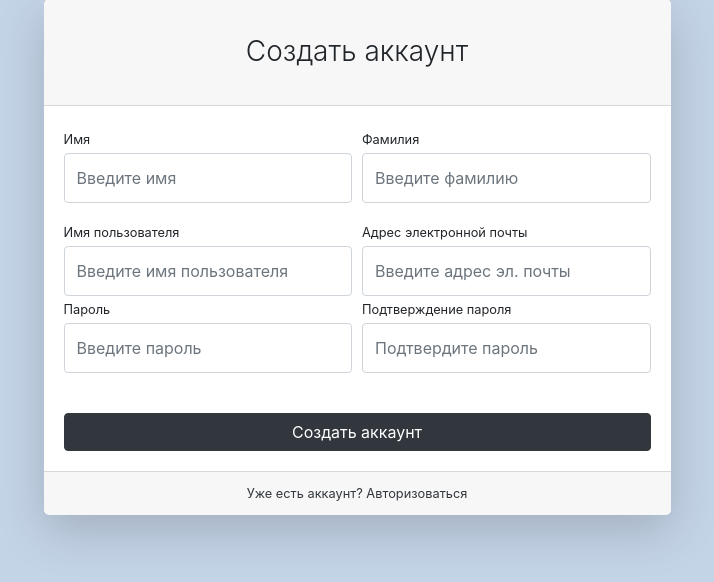
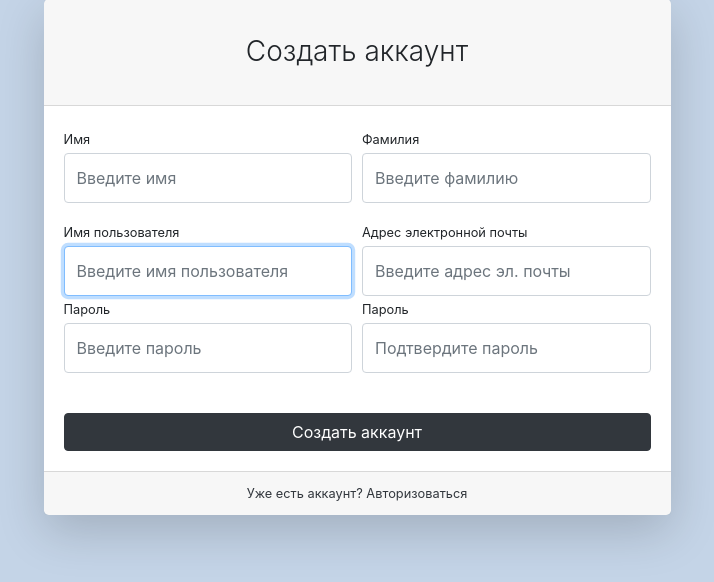
Before and after one commit to evgeniy-kulikov/Stepik_Django-Backend-development, a Django app: page /users/registration/ in a window 1280 px wide. Shown: the part 149-731 px from the top of the page, without its empty margins (283-997 px from the left). Run offline with Django 3.2, Linux system fonts and the light colour scheme; parts of the project's set-up code (start-up, migrations or seed data) failed here and were passed over; some libraries are stand-ins or nearby versions.

Commit message:
4.11 Регистрация

```diff
--- a/products/fixtures/user_first.json
+++ b/products/fixtures/user.json
@@ -1,10 +1,10 @@
 [
 {
-    "model": "auth.user",
+    "model": "users.user",
     "pk": 1,
     "fields": {
-        "password": "pbkdf2_sha256$260000$yVpsQOB3xRKeLD3YtSAH85$k+QsY4Wd2SIA9/LP62Hx1V6eCRMBuua0zTchRU2JUL8=",
-        "last_login": "2023-03-30T18:11:07.900Z",
+        "password": "pbkdf2_sha256$260000$1bTZxKRQJTepXlJQ7y4U9I$3fr6+iXAY+9uRcHFNdw12OLMsymy1SGNQL4HtAyRnt8=",
+        "last_login": "2023-04-02T15:16:18.642Z",
         "is_superuser": true,
         "username": "admin",
         "first_name": "",
@@ -12,7 +12,27 @@
         "email": "",
         "is_staff": true,
         "is_active": true,
-        "date_joined": "2023-03-30T18:11:02.591Z",
+        "date_joined": "2023-03-31T14:34:45.725Z",
+        "image": "",
+        "groups": [],
+        "user_permissions": []
+    }
+},
+{
+    "model": "users.user",
+    "pk": 2,
+    "fields": {
+        "password": "pbkdf2_sha256$260000$wjmFQ3FYRxNxiLFNmfyWCc$Wni/1MfWmmaIudQ68c1c4W40Cbt9r6b89a5xaB78qr0=",
+        "last_login": "2023-04-02T16:59:48.093Z",
+        "is_superuser": false,
+        "username": "ringostarr",
+        "first_name": "Ringo",
+        "last_name": "Starr",
+        "email": "ringo@starr.com",
+        "is_staff": false,
+        "is_active": true,
+        "date_joined": "2023-04-02T16:57:29.176Z",
+        "image": "",
         "groups": [],
         "user_permissions": []
     }
--- a/users/forms.py
+++ b/users/forms.py
@@ -1,4 +1,4 @@
-from django.contrib.auth.forms import AuthenticationForm
+from django.contrib.auth.forms import AuthenticationForm, UserCreationForm
 from django import forms
 from users.models import User
 
@@ -7,14 +7,45 @@ from users.models import User
 class UserLoginForm(AuthenticationForm):
     # Переопределяем поля формы. Кастомизация формы.
     username = forms.CharField(widget=forms.TextInput({
-    'class': 'form-control py-4',
-    'placeholder': 'Введите имя пользователя',
+        'class': 'form-control py-4',
+        'placeholder': 'Введите имя пользователя',
     }))
     password = forms.CharField(widget=forms.PasswordInput({
-    'class': 'form-control py-4',
-    'placeholder': 'Введите пароль',
+        'class': 'form-control py-4',
+        'placeholder': 'Введите пароль',
     }))
 
     class Meta:  # class Meta отвечает за выбор модели и отображаемых полей
         model = User
         fields = ('username', 'password')
+
+
+class UserRegistrationForm(UserCreationForm):
+    first_name = forms.CharField(widget=forms.TextInput({
+        'class': 'form-control py-4',
+        'placeholder': 'Введите имя'
+    }))
+    last_name = forms.CharField(widget=forms.TextInput({
+        'class': 'form-control py-4',
+        'placeholder': 'Введите фамилию'
+    }))
+    username = forms.CharField(widget=forms.TextInput({
+        'class': 'form-control py-4',
+        'placeholder': 'Введите имя пользователя'
+    }))
+    email = forms.CharField(widget=forms.EmailInput({
+        'class': 'form-control py-4',
+        'placeholder': 'Введите адрес эл. почты'
+    }))
+    password1 = forms.CharField(widget=forms.PasswordInput({
+        'class': 'form-control py-4',
+        'placeholder': 'Введите пароль'
+    }))
+    password2 = forms.CharField(widget=forms.PasswordInput({
+        'class': 'form-control py-4',
+        'placeholder': 'Подтвердите пароль'
+    }))
+
+    class Meta:
+        model = User
+        fields = ('first_name', 'last_name', 'username', 'email', 'password1', 'password2')
--- a/users/templates/users/registration.html
+++ b/users/templates/users/registration.html
@@ -16,52 +16,65 @@
                             <div class="card-header"><h3 class="text-center font-weight-light my-4">Создать аккаунт</h3>
                             </div>
                             <div class="card-body">
-                                <form>
+                                <form action="{% url 'users:registration' %}" method="post">
+                                    {% csrf_token %}
                                     <div class="form-row">
                                         <div class="col-md-6">
                                             <div class="form-group">
-                                                <label class="small mb-1" for="inputFirstName">Имя</label>
-                                                <input class="form-control py-4" id="inputFirstName" type="text"
-                                                       placeholder="Введите имя"/>
+<!--                                            <label class="small mb-1" for="inputFirstName">Имя</label>-->
+                                                <label class="small mb-1" for="{{ form.first_name.id_for_label }}">Имя</label>
+<!--                                                <input class="form-control py-4" id="inputFirstName" type="text"-->
+<!--                                                       placeholder="Введите имя"/>-->
+                                                {{ form.first_name }}
                                             </div>
                                         </div>
                                         <div class="col-md-6">
                                             <div class="form-group">
-                                                <label class="small mb-1" for="inputLastName">Фамилия</label>
-                                                <input class="form-control py-4" id="inputLastName" type="text"
-                                                       placeholder="Введите фамилию"/>
+<!--                                            <label class="small mb-1" for="inputLastName">Фамилия</label>-->
+                                                <label class="small mb-1" for="{{ form.last_name.id_for_label }}">Фамилия</label>
+<!--                                                <input class="form-control py-4" id="inputLastName" type="text"-->
+<!--                                                       placeholder="Введите фамилию"/>-->
+                                                {{ form.last_name }}
                                             </div>
                                         </div>
                                     </div>
                                     <div class="form-row">
                                         <div class="col-md-6">
-                                            <label class="small mb-1" for="inputUsername">Имя пользователя</label>
-                                            <input class="form-control py-4" id="inputUsername" type="text"
-                                                   aria-describedby="usernameHelp"
-                                                   placeholder="Введите имя пользователя"/>
+<!--                                        <label class="small mb-1" for="inputUsername">Имя пользователя</label>-->
+                                            <label class="small mb-1" for="{{ form.username.id_for_label }}">Имя пользователя</label>
+<!--                                            <input class="form-control py-4" id="inputUsername" type="text"-->
+<!--                                                   aria-describedby="usernameHelp"-->
+<!--                                                   placeholder="Введите имя пользователя"/>-->
+                                            {{ form.username }}
                                         </div>
                                         <div class="col-md-6">
-                                            <label class="small mb-1" for="inputEmailAddress">Адрес электронной
+<!--                                            <label class="small mb-1" for="inputEmailAddress">Адрес электронной-->
+<!--                                                почты</label>-->
+                                            <label class="small mb-1" for="{{ form.email.id_for_label }}">Адрес электронной
                                                 почты</label>
-                                            <input class="form-control py-4" id="inputEmailAddress" type="email"
-                                                   aria-describedby="emailHelp"
-                                                   placeholder="Введите адрес эл. почты"/>
+<!--                                            <input class="form-control py-4" id="inputEmailAddress" type="email"-->
+<!--                                                   aria-describedby="emailHelp"-->
+<!--                                                   placeholder="Введите адрес эл. почты"/>-->
+                                            {{ form.email }}
                                         </div>
                                     </div>
                                     <div class="form-row">
                                         <div class="col-md-6">
                                             <div class="form-group">
-                                                <label class="small mb-1" for="inputPassword">Пароль</label>
-                                                <input class="form-control py-4" id="inputPassword" type="password"
-                                                       placeholder="Введите пароль"/>
+<!--                                            <label class="small mb-1" for="inputPassword">Пароль</label>-->
+                                                <label class="small mb-1" for="{{ form.password1.id_for_label }}">Пароль</label>
+<!--                                                <input class="form-control py-4" id="inputPassword" type="password"-->
+<!--                                                       placeholder="Введите пароль"/>-->
+                                                {{ form.password1 }}
                                             </div>
                                         </div>
                                         <div class="col-md-6">
                                             <div class="form-group">
-                                                <label class="small mb-1" for="inputConfirmPassword">Подтверждение
-                                                    пароля</label>
-                                                <input class="form-control py-4" id="inputConfirmPassword"
-                                                       type="password" placeholder="Подтвердите пароль"/>
+<!--                                            <label class="small mb-1" for="inputPassword">Пароль</label>-->
+                                                <label class="small mb-1" for="{{ form.password2.id_for_label }}">Пароль</label>
+<!--                                                <input class="form-control py-4" id="inputPassword" type="password"-->
+<!--                                                       placeholder="Введите пароль"/>-->
+                                                {{ form.password2 }}
                                             </div>
                                         </div>
                                     </div>
--- a/users/views.py
+++ b/users/views.py
@@ -3,7 +3,7 @@ from django.contrib import auth
 from django.urls import reverse
 
 from users.models import User
-from users.forms import UserLoginForm
+from users.forms import UserLoginForm, UserRegistrationForm
 
 
 def login(request):
@@ -24,4 +24,12 @@ def login(request):
 
 
 def registration(request):
-    return render(request, 'users/registration.html')
+    if request.method == 'POST':
+        form = UserRegistrationForm(data=request.POST)
+        if form.is_valid():
+            form.save()
+            return HttpResponseRedirect(reverse('users:login'))
+    else:
+        form = UserRegistrationForm()
+    context = {'form': form}
+    return render(request, 'users/registration.html', context=context)
```
Also changed, not shown: FAQ/FAQ.txt (+8 -0 lines).
